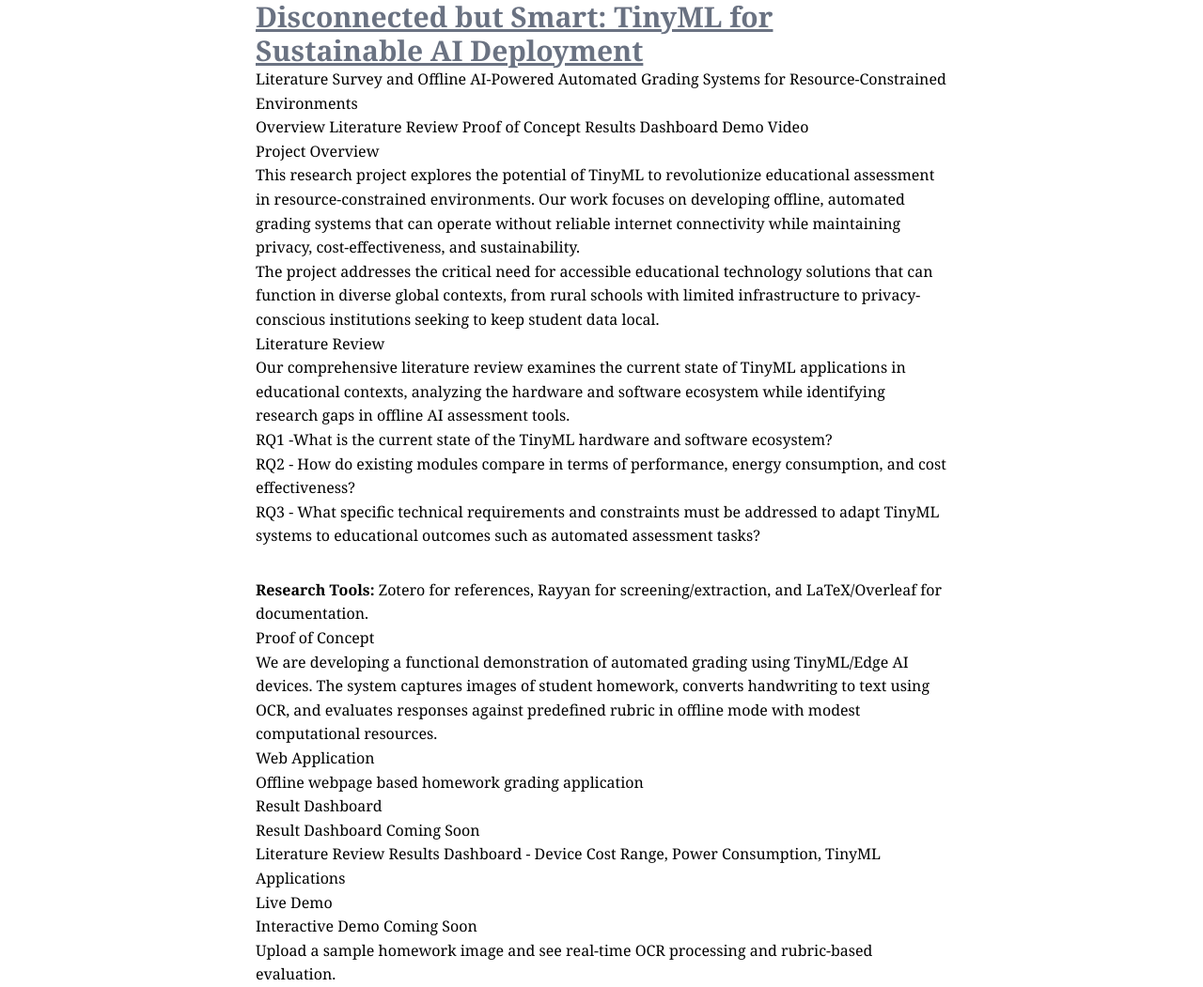
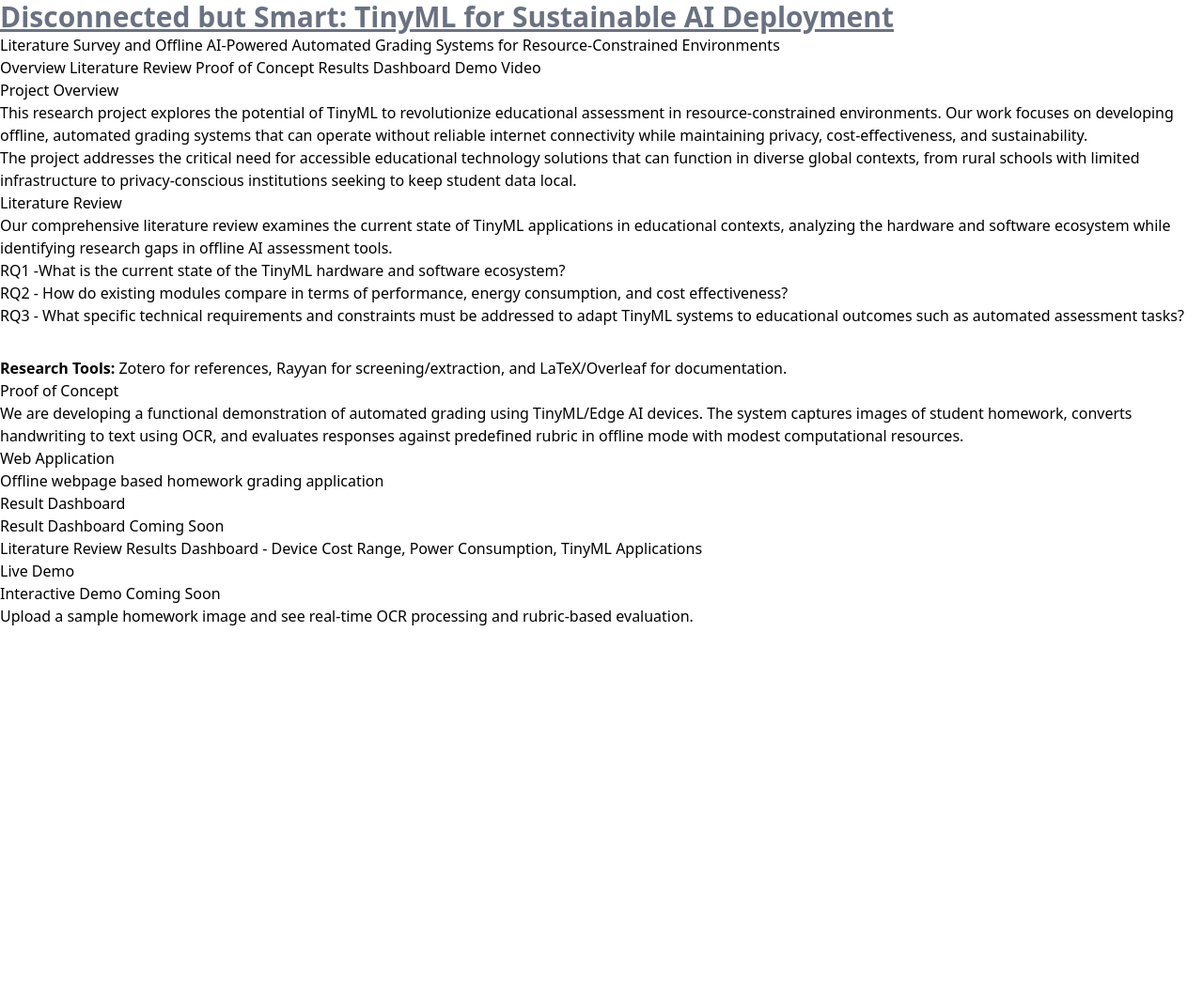
Before and after one commit to cs8903-fall-2025/project, an Astro site in the folder apps/website/: page / in a window 1280 px wide. Shown: the whole page at 94% size. After the commit the page ends 800 px from the top, so only its background shows below. Built offline with nearby package versions, Linux system fonts and the light colour scheme; Astro itself is replaced by a stand-in of ours.

Commit message:
Remove global styles

```diff
--- a/apps/website/src/layouts/Layout.astro
+++ b/apps/website/src/layouts/Layout.astro
@@ -14,21 +14,3 @@ import "../styles/global.css";
 		<slot />
 	</body>
 </html>
-
-<style>
-	html,
-	body {
-		margin: 0;
-		width: 100%;
-		height: 100%;
-		font-family: 'Georgia', 'Times New Roman', serif;
-		line-height: 1.6;
-		font-size: 16px;
-	}
-
-	body {
-		max-width: 800px;
-		margin: 0 auto;
-		padding: 0 2rem;
-	}
-</style>
```
